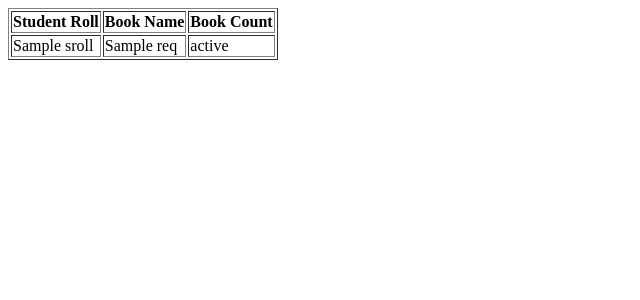
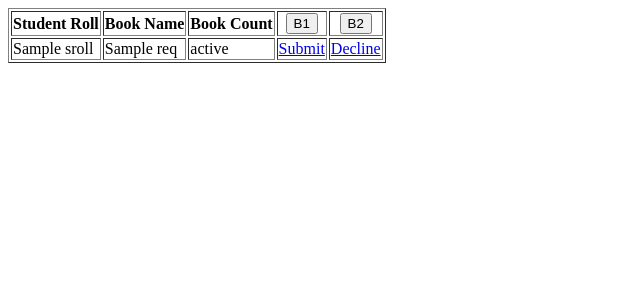
Before and after one commit to sindhuyamsani/libraryy, a Django app: template library/templates/requested.html in a window 1280 px wide. Shown: the top 300 px of the page, without its empty margins (0-640 px from the left). Run offline with Django 4.2, Linux system fonts and the light colour scheme; the template is opened without the code that fills it: most values are stand-ins (such as "Sample title", 1, 10 or a date in 2020).

Commit message:
Update requested.html

```diff
--- a/library/templates/requested.html
+++ b/library/templates/requested.html
@@ -7,20 +7,29 @@
     <title>Document</title>
 </head>
 <body>
+
+
     <table border="1">
         <tr>
           <th>Student Roll</th>
           <th>Book Name</th>
           <th>Book Count</th>
+          <th><input type="submit" value="B1"></th>
+          <th><input type="submit" value="B2"></th>
         </tr>
         {% for r in req%}
+
         <tr>
           <td>{{r.sroll}}</td>
           <td>{{r.sbookname}}</td>
           <td>{{r.sstatus}}</td>
+          <td><a href="update/{{r.id}}">Submit</a></td>
+          <td><a href="decline/{{r.id}}">Decline</a></td>
         </tr>
         {% endfor %}
 
+
       </table>
+
 </body>
 </html>
```
